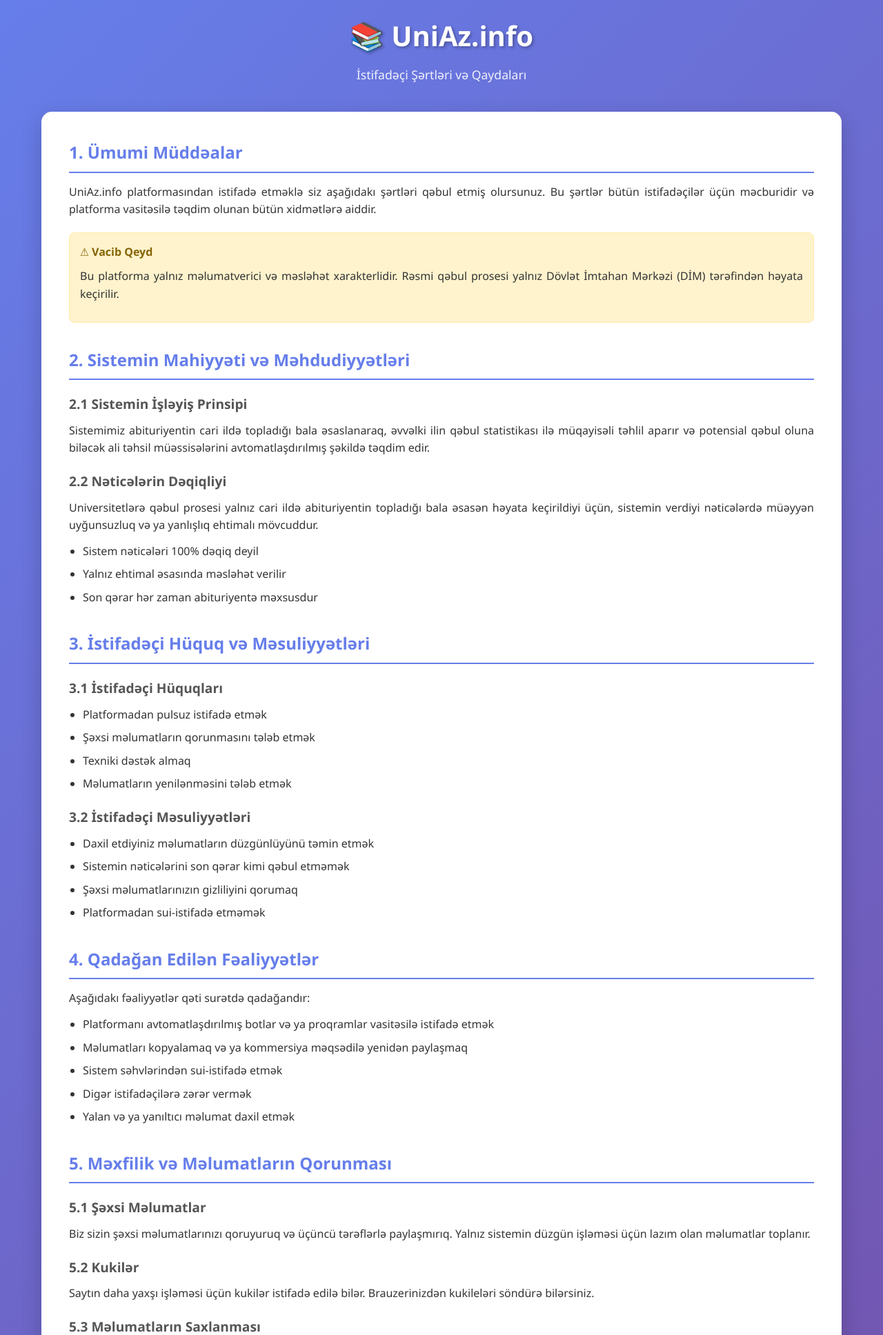
After one commit to Nihad1903/UniAz, a Django app: page /istifadeci_serti in a window 1280 px wide. The commit adds this page. Shown: the top 1936 px of the page at 69% size. Run offline with Django 5.2, Linux system fonts and the light colour scheme.

Commit message:
Version 2

```diff
--- a/templates/ballar.html
+++ b/templates/ballar.html
@@ -2,6 +2,7 @@
 {% load static %}
 <html lang="az">
 <head>
+    <link rel="icon" href="static/ChatGPT Image 13 Haz 2025 18_48_07.png">
     <script async custom-element="amp-auto-ads"
         src="https://cdn.ampproject.org/v0/amp-auto-ads-0.1.js">
 </script>
@@ -11,7 +12,6 @@
     <meta name="viewport" content="width=device-width, initial-scale=1.0">
     <title>UniChat - Ağıllı Təhsil Platforması</title>
     <link rel="stylesheet" href="{% static 'app.css' %}">
-    <link rel="icon" href="static/ChatGPT Image 13 Haz 2025 18_48_07.png">
 </head>
 
 <body>
--- /dev/null
+++ b/templates/istifadeci_serti.html
@@ -0,0 +1,287 @@
+<!DOCTYPE html>
+<html lang="az">
+<head>
+    <link rel="icon" href="static/ChatGPT Image 13 Haz 2025 18_48_07.png">
+    <meta charset="UTF-8">
+    <meta name="viewport" content="width=device-width, initial-scale=1.0">
+    <title>İstifadəçi Şərtləri - UniAz.info</title>
+    <style>
+        * {
+            margin: 0;
+            padding: 0;
+            box-sizing: border-box;
+        }
+
+        body {
+            font-family: 'Segoe UI', Tahoma, Geneva, Verdana, sans-serif;
+            background: linear-gradient(135deg, #667eea 0%, #764ba2 100%);
+            min-height: 100vh;
+            color: #333;
+            line-height: 1.6;
+        }
+
+        .container {
+            max-width: 1200px;
+            margin: 0 auto;
+            padding: 20px;
+        }
+
+        .header {
+            text-align: center;
+            margin-bottom: 40px;
+            color: white;
+        }
+
+        .header h1 {
+            font-size: 2.5rem;
+            margin-bottom: 10px;
+            text-shadow: 2px 2px 4px rgba(0,0,0,0.3);
+        }
+
+        .header p {
+            font-size: 1.1rem;
+            opacity: 0.9;
+        }
+
+        .main-content {
+            background: white;
+            border-radius: 15px;
+            padding: 40px;
+            box-shadow: 0 10px 30px rgba(0,0,0,0.2);
+            margin-bottom: 30px;
+        }
+
+        .section {
+            margin-bottom: 35px;
+        }
+
+        .section h2 {
+            color: #667eea;
+            font-size: 1.5rem;
+            margin-bottom: 15px;
+            border-bottom: 2px solid #667eea;
+            padding-bottom: 8px;
+        }
+
+        .section h3 {
+            color: #555;
+            font-size: 1.2rem;
+            margin-bottom: 10px;
+            margin-top: 20px;
+        }
+
+        .section p {
+            margin-bottom: 12px;
+            text-align: justify;
+        }
+
+        .section ul {
+            margin-left: 20px;
+            margin-bottom: 15px;
+        }
+
+        .section li {
+            margin-bottom: 8px;
+        }
+
+        .important-note {
+            background: #fff3cd;
+            border: 1px solid #ffeaa7;
+            border-radius: 8px;
+            padding: 15px;
+            margin: 20px 0;
+        }
+
+        .important-note h4 {
+            color: #856404;
+            margin-bottom: 10px;
+        }
+
+        .disclaimer {
+            background: #f8d7da;
+            border: 1px solid #f5c6cb;
+            border-radius: 8px;
+            padding: 15px;
+            margin: 20px 0;
+        }
+
+        .disclaimer h4 {
+            color: #721c24;
+            margin-bottom: 10px;
+        }
+
+        .contact-info {
+            background: #d1ecf1;
+            border: 1px solid #bee5eb;
+            border-radius: 8px;
+            padding: 15px;
+            margin: 20px 0;
+        }
+
+        .contact-info h4 {
+            color: #0c5460;
+            margin-bottom: 10px;
+        }
+
+        .back-home {
+            text-align: center;
+            margin-top: 30px;
+        }
+
+        .back-home a {
+            display: inline-block;
+            background: #667eea;
+            color: white;
+            padding: 12px 30px;
+            text-decoration: none;
+            border-radius: 25px;
+            font-weight: bold;
+            transition: all 0.3s ease;
+        }
+
+        .back-home a:hover {
+            background: #764ba2;
+            transform: translateY(-2px);
+            box-shadow: 0 5px 15px rgba(0,0,0,0.2);
+        }
+
+        .footer {
+            text-align: center;
+            color: white;
+            margin-top: 30px;
+            opacity: 0.8;
+        }
+
+        @media (max-width: 768px) {
+            .container {
+                padding: 10px;
+            }
+
+            .main-content {
+                padding: 20px;
+            }
+
+            .header h1 {
+                font-size: 2rem;
+            }
+        }
+    </style>
+</head>
+
+<body>
+    <div class="container">
+        <div class="header">
+            <h1>📚 UniAz.info</h1>
+            <p>İstifadəçi Şərtləri və Qaydaları</p>
+        </div>
+
+        <div class="main-content">
+            <div class="section">
+                <h2>1. Ümumi Müddəalar</h2>
+                <p>UniAz.info platformasından istifadə etməklə siz aşağıdakı şərtləri qəbul etmiş olursunuz. Bu şərtlər bütün istifadəçilər üçün məcburidir və platforma vasitəsilə təqdim olunan bütün xidmətlərə aiddir.</p>
+
+                <div class="important-note">
+                    <h4>⚠ Vacib Qeyd</h4>
+                    <p>Bu platforma yalnız məlumatverici və məsləhət xarakterlidir. Rəsmi qəbul prosesi yalnız Dövlət İmtahan Mərkəzi (DİM) tərəfindən həyata keçirilir.</p>
+                </div>
+            </div>
+
+            <div class="section">
+                <h2>2. Sistemin Mahiyyəti və Məhdudiyyətləri</h2>
+                <h3>2.1 Sistemin İşləyiş Prinsipi</h3>
+                <p>Sistemimiz abituriyentin cari ildə topladığı bala əsaslanaraq, əvvəlki ilin qəbul statistikası ilə müqayisəli təhlil aparır və potensial qəbul oluna biləcək ali təhsil müəssisələrini avtomatlaşdırılmış şəkildə təqdim edir.</p>
+
+                <h3>2.2 Nəticələrin Dəqiqliyi</h3>
+                <p>Universitetlərə qəbul prosesi yalnız cari ildə abituriyentin topladığı bala əsasən həyata keçirildiyi üçün, sistemin verdiyi nəticələrdə müəyyən uyğunsuzluq və ya yanlışlıq ehtimalı mövcuddur.</p>
+
+                <ul>
+                    <li>Sistem nəticələri 100% dəqiq deyil</li>
+                    <li>Yalnız ehtimal əsasında məsləhət verilir</li>
+                    <li>Son qərar hər zaman abituriyentə məxsusdur</li>
+                </ul>
+            </div>
+
+            <div class="section">
+                <h2>3. İstifadəçi Hüquq və Məsuliyyətləri</h2>
+                <h3>3.1 İstifadəçi Hüquqları</h3>
+                <ul>
+                    <li>Platformadan pulsuz istifadə etmək</li>
+                    <li>Şəxsi məlumatların qorunmasını tələb etmək</li>
+                    <li>Texniki dəstək almaq</li>
+                    <li>Məlumatların yenilənməsini tələb etmək</li>
+                </ul>
+
+                <h3>3.2 İstifadəçi Məsuliyyətləri</h3>
+                <ul>
+                    <li>Daxil etdiyiniz məlumatların düzgünlüyünü təmin etmək</li>
+                    <li>Sistemin nəticələrini son qərar kimi qəbul etməmək</li>
+                    <li>Şəxsi məlumatlarınızın gizliliyini qorumaq</li>
+                    <li>Platformadan sui-istifadə etməmək</li>
+                </ul>
+            </div>
+
+            <div class="section">
+                <h2>4. Qadağan Edilən Fəaliyyətlər</h2>
+                <p>Aşağıdakı fəaliyyətlər qəti surətdə qadağandır:</p>
+                <ul>
+                    <li>Platformanı avtomatlaşdırılmış botlar və ya proqramlar vasitəsilə istifadə etmək</li>
+                    <li>Məlumatları kopyalamaq və ya kommersiya məqsədilə yenidən paylaşmaq</li>
+                    <li>Sistem səhvlərindən sui-istifadə etmək</li>
+                    <li>Digər istifadəçilərə zərər vermək</li>
+                    <li>Yalan və ya yanıltıcı məlumat daxil etmək</li>
+                </ul>
+            </div>
+
+            <div class="section">
+                <h2>5. Məxfilik və Məlumatların Qorunması</h2>
+                <h3>5.1 Şəxsi Məlumatlar</h3>
+                <p>Biz sizin şəxsi məlumatlarınızı qoruyuruq və üçüncü tərəflərlə paylaşmırıq. Yalnız sistemin düzgün işləməsi üçün lazım olan məlumatlar toplanır.</p>
+
+                <h3>5.2 Kukilər</h3>
+                <p>Saytın daha yaxşı işləməsi üçün kukilər istifadə edilə bilər. Brauzerinizdən kukileləri söndürə bilərsiniz.</p>
+
+                <h3>5.3 Məlumatların Saxlanması</h3>
+                <p>Daxil etdiyiniz məlumatlar yalnız sistem tərəfindən təhlil üçün istifadə olunur və qeydiyyata alınmır.</p>
+            </div>
+
+            <div class="disclaimer">
+                <h4>🚨 Məsuliyyət İmtinası</h4>
+                <p><strong>Vacib:</strong> UniAz.info platforması rəsmi qəbul qərarlarına heç bir təsir göstərmir. Biz aşağıdakı hallarda məsuliyyət daşımırıq:</p>
+                <ul>
+                    <li>Sistemin verdiyi nəticələr əsasında verilən qərarlar</li>
+                    <li>Texniki səhvlər və ya sistemin işləməməsi</li>
+                    <li>Universitetlərə qəbul prosesindəki dəyişikliklər</li>
+                    <li>DİM tərəfindən qəbul şərtlərinin dəyişdirilməsi</li>
+                </ul>
+            </div>
+
+            <div class="section">
+                <h2>6. Şərtlərin Dəyişdirilməsi</h2>
+                <p>Bu İstifadəçi Şərtləri vaxtaşırı yenilənə bilər. Dəyişikliklər saytda dərc edildikdən sonra qüvvəyə minir. Platformadan davamlı istifadə yeni şərtləri qəbul etmək deməkdir.</p>
+
+                <p>Əhəmiyyətli dəyişikliklər barədə istifadəçilər əvvəlcədən məlumatlandırılacaq.</p>
+            </div>
+            <div class="contact-info">
+                <h4>📞 Bizimlə Əlaqə</h4>
+                <p>Hər hansı sual və ya problem yaranarsa, bizimlə əlaqə saxlayın:</p>
+                <p><strong>Email:</strong> uniazedu@gmail.com</p>
+                <p><strong>Dəstək:</strong> 7/24</p>
+                <p><strong>Cavab müddəti:</strong> 24 saat ərzində</p>
+            </div>
+
+            <div class="section">
+                <p><em>Bu şərtlər son dəfə yenilənib: 04 İyul 2025</em></p>
+                <p><em>Versiya: 1.0</em></p>
+            </div>
+        </div>
+
+        <div class="back-home">
+            <a href="/">🏠 Ana Səhifəyə Qayıt</a>
+        </div>
+
+        <div class="footer">
+            <p>&copy; 2025 UniAz.info - Bütün hüquqlar qorunur</p>
+        </div>
+    </div>
+</body>
+</html>
--- a/unichat/urls.py
+++ b/unichat/urls.py
@@ -11,4 +11,6 @@ urlpatterns = [
     path('about', views.about, name="about"),
     path('teklif', views.teklif, name="teklif"),
     path('oyun', views.game, name='game'),
+    path('istifadeci_serti', views.istifadeci_serti, name='istifadeci_serti'),
+    path('privacy', views.privacy, name='privacy')
 ]
--- a/unichat/views.py
+++ b/unichat/views.py
@@ -28,6 +28,11 @@ def about(request):
 def game(request):
     return render(request, "game.html")
 
+def privacy(request):
+    return render(request, "privacy.html")
+
+def istifadeci_serti(request):
+    return render(request, "istifadeci_serti.html")
 
 def teklif(request):
     return render(request, "teklif.html")
```
Also changed, not shown: templates/footer.html (+95 -14 lines), templates/privacy.html (added, +252 -0 lines).
